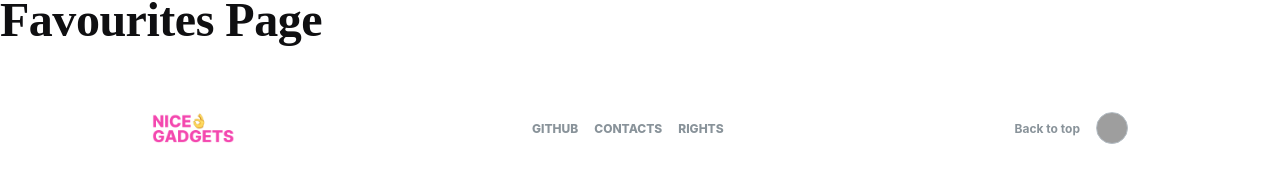
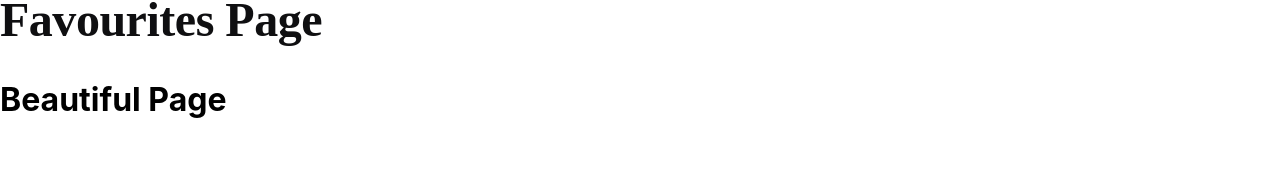
Before and after one commit to fe-sep22-hope-it-works/frontend-phone-catalog-app, a React (Create React App) app: page /#/favourites in a window 1280 px wide. Shown: the part 180-350 px from the top of the page. Built offline with nearby package versions, Linux system fonts and the light colour scheme; grey boxes are pictures that could not be loaded.

Commit message:
Test #1 (#15)
* Test #1

* V2

```diff
--- a/src/components/pages/FavouritesPage.tsx
+++ b/src/components/pages/FavouritesPage.tsx
@@ -6,5 +6,6 @@ export const FavouritesPage = () => (
   <>
     <Header />
     <h1 className="page-title">Favourites Page</h1>
+    <h1 className="page">Beautiful Page</h1>
   </>
 );
```
